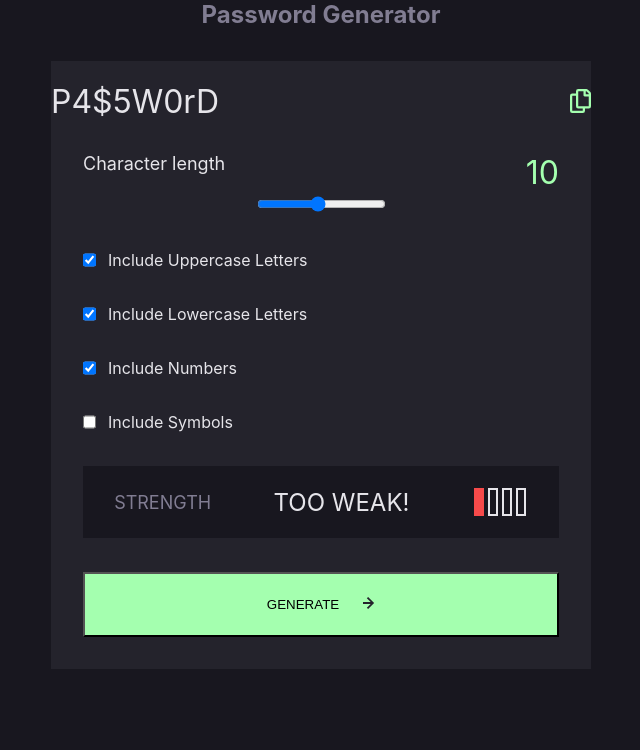
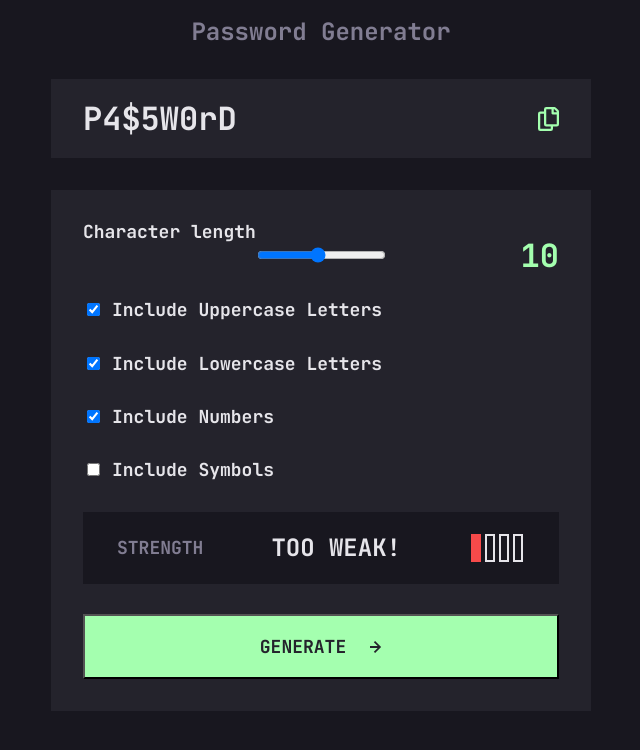
Before and after one commit to feorgie/password-generator, a React (Create React App) app: page / in a window 1280 px wide. Shown: the top 750 px of the page, without its empty margins (319-959 px from the left). Built offline with nearby package versions, Linux system fonts and the light colour scheme.

Commit message:
style updates & adds font

```diff
--- a/public/index.html
+++ b/public/index.html
@@ -2,19 +2,13 @@
 <html lang="en">
   <head>
     <meta charset="utf-8" />
-    <link rel="icon" href="%PUBLIC_URL%/favicon.ico" />
+    <link rel="icon" href="%PUBLIC_URL%/favicon.png" />
     <meta name="viewport" content="width=device-width, initial-scale=1" />
     <meta name="theme-color" content="#000000" />
     <meta
       name="description"
       content="Web site created using create-react-app"
     />
-    <link rel="apple-touch-icon" href="%PUBLIC_URL%/logo192.png" />
-    <!--
-      manifest.json provides metadata used when your web app is installed on a
-      user's mobile device or desktop. See https://developers.google.com/web/fundamentals/web-app-manifest/
-    -->
-    <link rel="manifest" href="%PUBLIC_URL%/manifest.json" />
     <!--
       Notice the use of %PUBLIC_URL% in the tags above.
       It will be replaced with the URL of the `public` folder during the build.
--- a/src/App.css
+++ b/src/App.css
@@ -1,3 +1,9 @@
+@font-face {
+  font-family: "jetbrains";
+  src: url("fonts/JetBrainsMono-Bold.ttf");
+  font-weight: normal;
+  font-style: normal;
+}
 :root {
   /* colors */
   --very-dark-grey: #18171f;
@@ -9,6 +15,7 @@
   --orange: #fb7c58;
   --yellow: #f8cd65;
   /* typography */
+
   --font-large: 32px;
   --font-medium: 24px;
   --font-body: 18px;
@@ -17,13 +24,15 @@
 
   background-color: var(--very-dark-grey);
   * {
-    padding: 0;
-    margin: 0;
+    /* font */
+    font-family: "jetbrains";
+    font-size: var(--font-body);
+    text-align: center;
+    color: var(--almost-white);
+    /* padding: 0;
+    margin: 0; */
     box-sizing: border-box;
   }
-  /* font */
-  text-align: center;
-  color: var(--almost-white);
 
   display: flex;
   flex-direction: column;
@@ -32,7 +41,7 @@
 }
 
 .appContainer {
-  justify-self: center;
+  /* justify-self: center; */
 }
 .title {
   color: var(--grey);
@@ -41,6 +50,9 @@
   width: 540px;
   height: 632px;
   margin-top: var(--padding-regular);
+  display: flex;
+  flex-direction: column;
+  justify-content: space-between;
 }
 .generator {
   height: 528px;
--- a/src/components/Button/Button.module.css
+++ b/src/components/Button/Button.module.css
@@ -1,4 +1,5 @@
 .button {
+  color: var(--dark-grey);
   height: 65px;
   background-color: var(--green);
   &::after {
--- a/src/components/Checkbox/Checkbox.module.css
+++ b/src/components/Checkbox/Checkbox.module.css
@@ -1,5 +1,7 @@
 .container {
   display: flex;
+  align-items: center;
+  height: 23px;
 }
 .checkbox {
   margin-right: 12px;
```
Also changed, not shown: public/favicon.png (added), src/fonts/JetBrainsMono-Bold.ttf (added).
